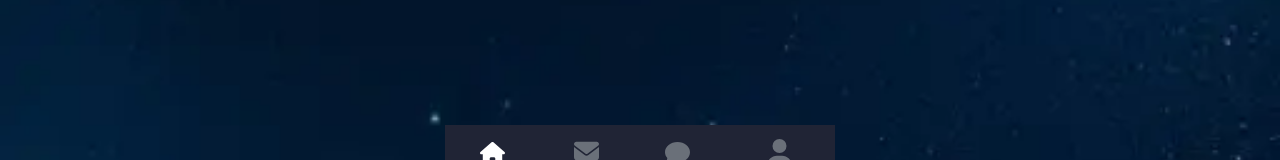
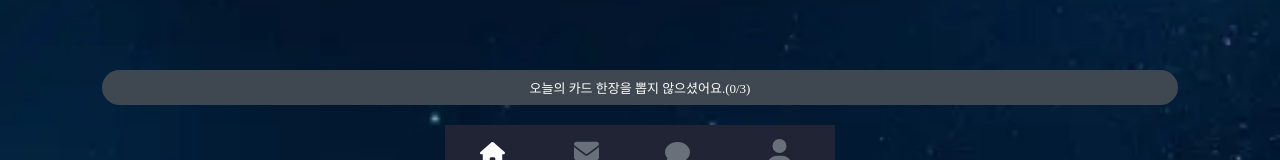
Before and after one commit to Lainlnya/NightLetter, a Next.js app in the folder front-end/: page / in a window 1280 px wide. Shown: the part 595-755 px from the top of the page. Built offline with nearby package versions, Linux system fonts and the light colour scheme; no server answers; a web font is replaced by a local one.

Commit message:
feat: 유저 안내용 토스트 알람 ui 구현

```diff
--- /dev/null
+++ b/front-end/src/app/_components/common/ToastModal.tsx
@@ -0,0 +1,40 @@
+'use client'
+
+import styles from '@/app/_components/common/toastModal.module.scss';
+import { useRouter } from 'next/navigation';
+import { useEffect, useState } from 'react';
+import checkTodayStatus from '@/libs/checkTodayStatus';
+
+const ToastModal = () => {
+  const router = useRouter();
+  const [todayStatus, setTodayStatus] = useState("not checked");
+
+  useEffect(() => {
+    async function fetchData() {
+      try {
+        const data = await checkTodayStatus();
+        console.log(data);
+        const { pastCard, nowCard, futureCard } = await checkTodayStatus();
+        if (pastCard && nowCard && futureCard) setTodayStatus("complete");
+        if (pastCard && nowCard && !futureCard) setTodayStatus("now");
+        if (pastCard && !nowCard && !futureCard) setTodayStatus("past");
+      } catch (error) {
+        console.error("오늘의 카드를 조회하는데 실패했어요.");
+      }
+    }
+    fetchData();
+  },[])
+
+  return (
+    todayStatus !== "complete" && <div className={styles.toast_container}>
+      <div>
+        {todayStatus === "not checked" && <div className={styles.toast_complete}>오늘의 카드 한장을 뽑지 않으셨어요.(0/3) </div>}
+        {todayStatus === "past" && <div className={styles.toast_past}>이제 일기를 쓸 차례에요. 쓰러 가보실까요?(1/3)</div>}
+        {todayStatus === "now" && <div className={styles.toast_now}>마지막으로 카드를 뽑고, AI의 조언을 받아보세요.(2/3)</div>}
+      </div>
+    </div>
+  )
+
+}
+
+export default ToastModal;
--- /dev/null
+++ b/front-end/src/app/_components/common/toastModal.module.scss
@@ -0,0 +1,22 @@
+.toast_container {
+  position: fixed;
+
+  bottom: 12.5%;
+
+  font-size: 1.3rem;
+
+  display: flex;
+  justify-content: center;
+  align-items: center;
+
+  width: 84%;
+  height: 3.5rem;
+  background-color: #3f4850;
+  border-radius: 10rem;
+
+  color : white;
+}
+
+.hidden {
+    display: none;
+}
--- a/front-end/src/app/_components/home/MainPage.tsx
+++ b/front-end/src/app/_components/home/MainPage.tsx
@@ -17,6 +17,7 @@ import { useQuery } from "@tanstack/react-query";
 import Loading from "@/app/loading";
 import getCardListByPeriod from "@/libs/getCardListByPeriod";
 import getUserNickName from "@/libs/getUserNickName";
+import ToastModal from "../common/ToastModal";
 
 export default function Home() {
   const { date, PIVOT_DATE_YYYY_MM_DD, username, setUserName } = useStore();
@@ -37,6 +38,18 @@ export default function Home() {
     }
     fetchData();
   }, []);
+
+  // useEffect(() => {
+  //   async function fetchData() {
+  //     try {
+  //       const data = await checkTodayStatus();
+  //       console.log(data)
+  //     } catch (error) {
+  //       console.error("닉네임 불러오기 실패");
+  //     }
+  //   }
+  //   fetchData();
+  // }, []);
 
   const [isSeen, setIsSeen] = useState<boolean>(false);
   const [isClicked, setIsClicked] = useState<boolean>(false);
@@ -108,6 +121,7 @@ export default function Home() {
           setCardIndex={setCardIndex}
         />
       </section>
+      <ToastModal />
     </Suspense>
   );
 }
--- a/front-end/src/app/_components/home/mainPage.module.scss
+++ b/front-end/src/app/_components/home/mainPage.module.scss
@@ -5,6 +5,8 @@
   display: flex;
   flex-direction: column;
   align-items: center;
+
+  position: relative;
 }
 
 .header {
--- /dev/null
+++ b/front-end/src/libs/checkTodayStatus.ts
@@ -0,0 +1,14 @@
+export default async function checkTodayStatus() {
+    const res = await fetch(`${process.env.NEXT_PUBLIC_API_URL}/diaries/today`, {
+        headers: {
+            'Content-Type': 'application/json',
+        },
+        credentials: 'include',
+    });
+
+    if (!res.ok) {
+        throw new Error("Failed to fetch data");
+    }
+
+    return res.json();
+}
```
